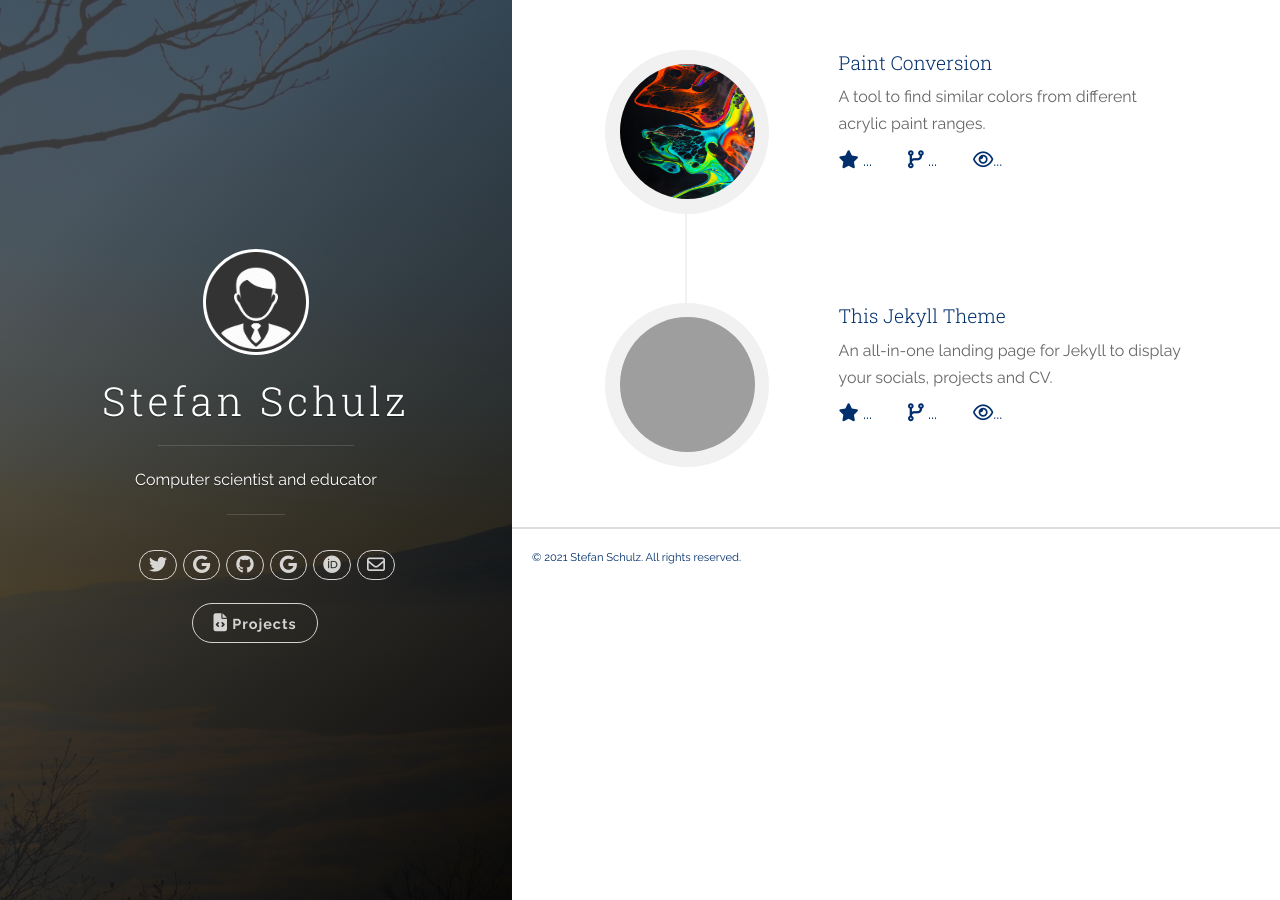
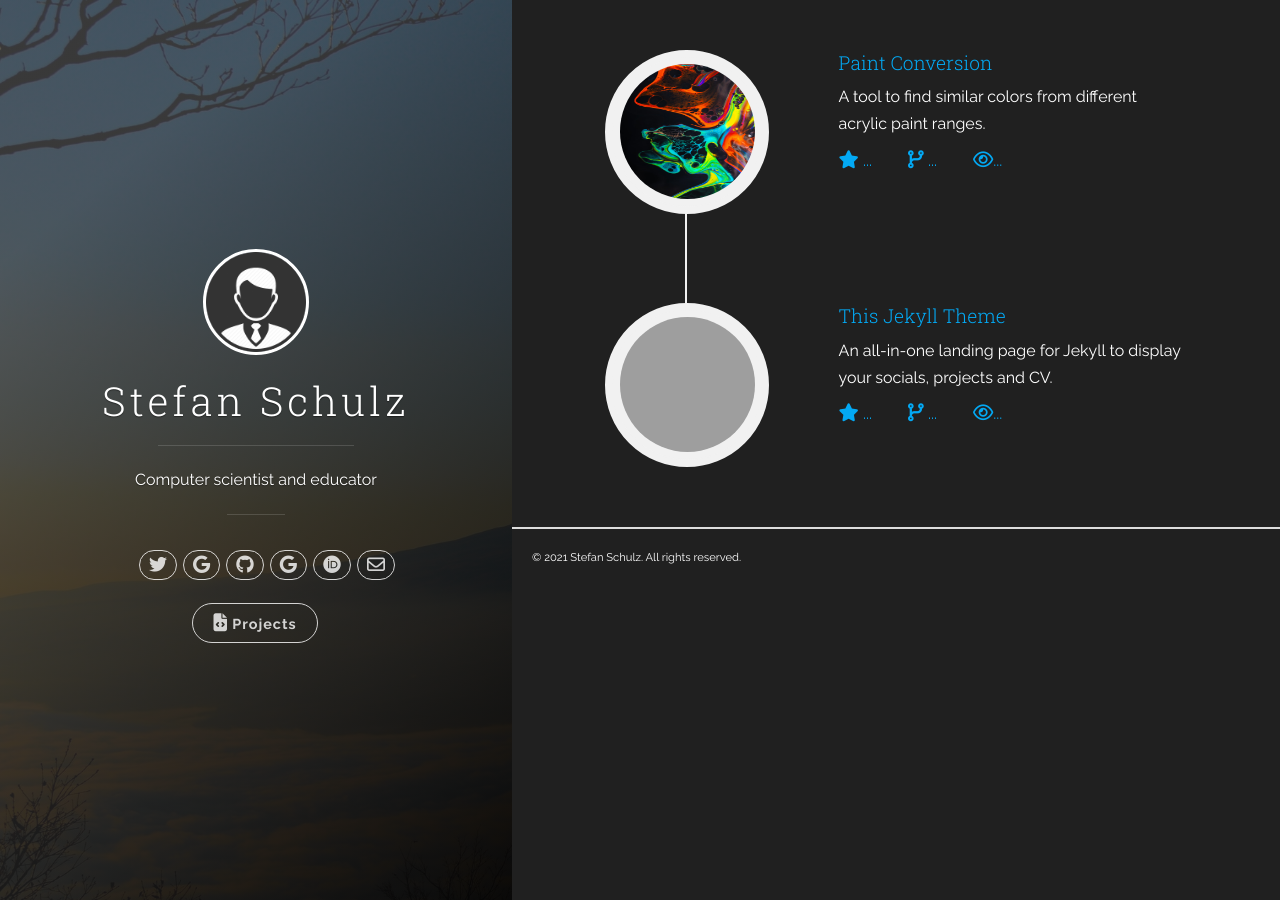
Before and after one commit to Rubyfi/jekyll-uno-landingpage, a Jekyll site: the page built from index.html, in a window 1280 px wide. Built offline with Jekyll 4.4.1, drawn with Linux system fonts in a browser that asks for light colours; nearby versions of some CDN libraries; the list of posts is cut into pages by our own code; comment, search, counter and statistics services are not loaded; grey boxes are pictures that could not be loaded.

Commit message:
Switch to dark theme.

```diff
--- a/_sass/timeline.scss
+++ b/_sass/timeline.scss
@@ -129,6 +129,7 @@
 .timeline .timeline-body>p,
 .timeline .timeline-body>ul {
     margin-bottom: 0;
+    color: #FFF;
 }
 
 @media(min-width:768px) {
--- a/_sass/uno.scss
+++ b/_sass/uno.scss
@@ -17,7 +17,9 @@ article, aside, details, figcaption, figure, footer, header, hgroup, menu, nav,
 	display: block; }
 
 body {
-	line-height: 1; }
+	line-height: 1;
+	background: #202020;
+}
 
 ol, ul {
 	list-style: none; }
@@ -935,16 +937,16 @@ body {
 	color: #666666; }
 
 ::selection {
-	background: #81d4fa; }
+	background: #007ac1; }
 
 ::-moz-selection {
-	background: #81d4fa; }
+	background: #007ac1; }
 
 a {
 	text-decoration: none;
-	color: #002f6c ; }
+	color: #03a9f4 ; }
 	a:hover {
-		color: #002f6c;
+		color: #67daff;
 		-o-transition: .5s;
 		-ms-transition: .5s;
 		-moz-transition: .5s;
@@ -1060,7 +1062,7 @@ pre {
 		.time a:hover,
 		.author a:hover,
 		.tags a:hover {
-			color: #002f6c; }
+			color: #58a5f0; }
 
 .excerpt {
 	margin: 0;
@@ -1116,16 +1118,16 @@ pre {
 	padding: 2em 0 0 0;
 	border-top: 2px solid #dddddd;
 	font-size: .7em;
-	color: #002f6c; }
+	color: #FFF; }
 
 .footer__copyright {
 	display: block;
 	margin-bottom: .7em; }
 	.footer__copyright a {
-		color: #002f6c;
+		color: #FFF;
 		text-decoration: underline; }
 		.footer__copyright a:hover {
-			color: #002f6c; }
+			color: #FFF; }
 
 .avatar,
 .logo {
@@ -1213,7 +1215,7 @@ hr {
 }
 
 .panel-button-pressed {
-	background: #002f6c;
+	background: #ffa000;
 }
 
 .panel-cover {
@@ -1670,7 +1672,8 @@ input[type="tel"] {
 	.content-wrapper {
 		width: 80%;
 		max-width: none;
-		margin: 0 auto; }
+		margin: 0 auto;
+	}
 
 	.content-wrapper__inner {
 		margin-right: 0;
```
